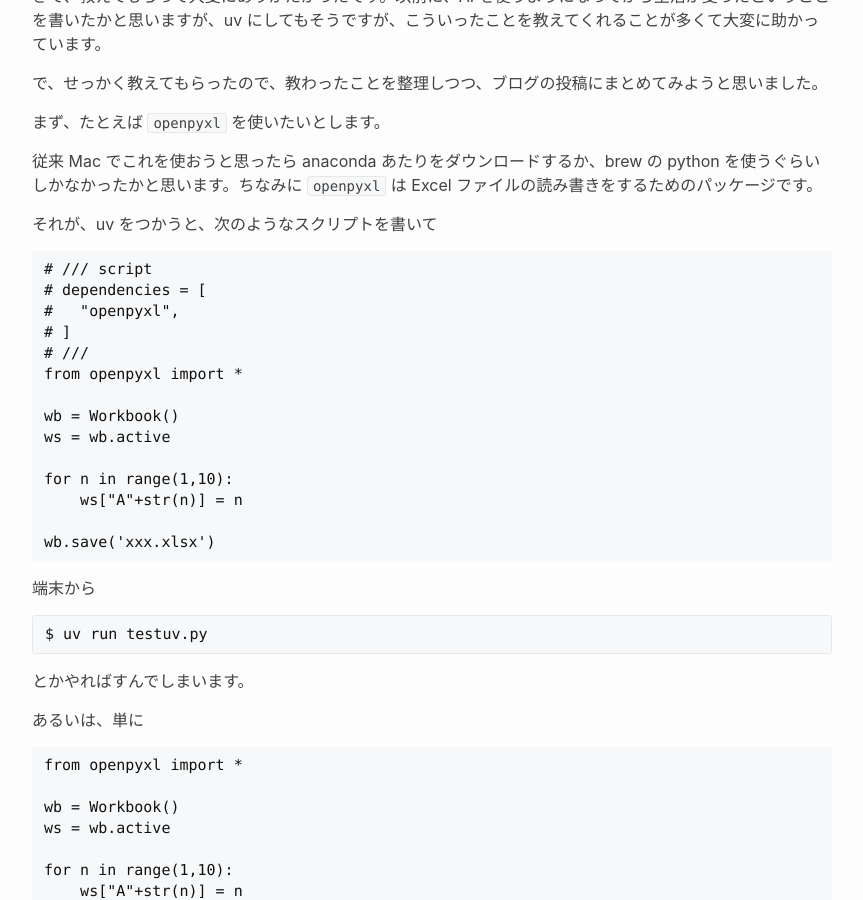
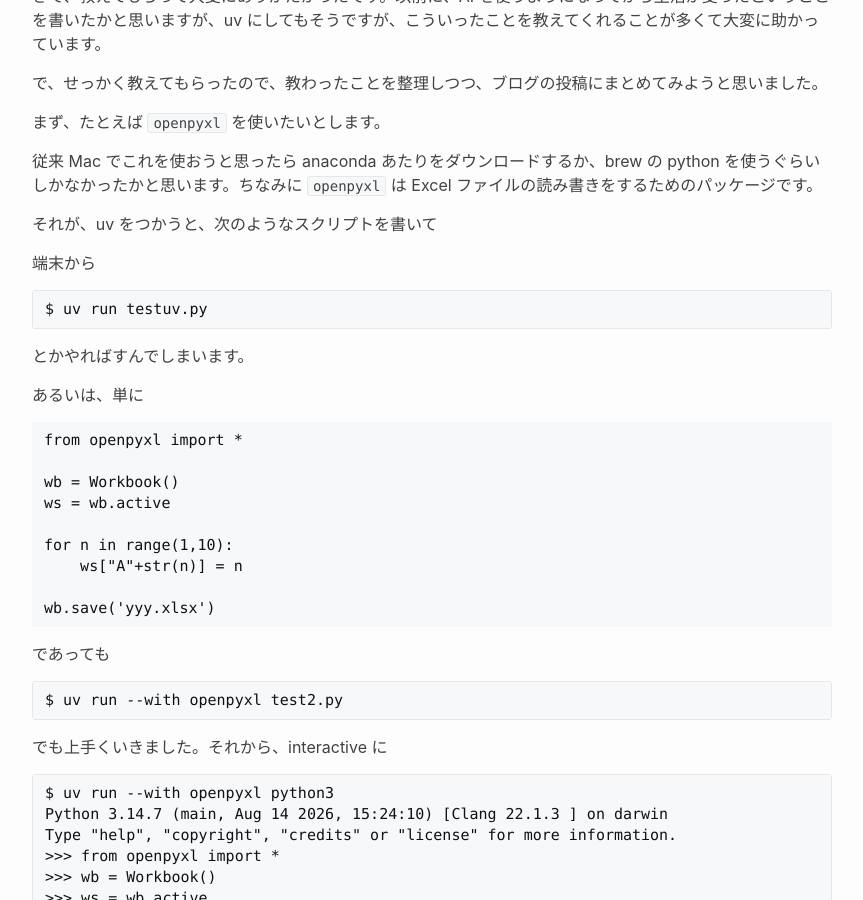
Before and after one commit to eiu2/eiu2.github.com, a Jekyll site: the page built from _posts/2026-08-29-python.md, in a window 1280 px wide and 900 px high, scrolled down 323 px. Shown: the whole window, without its empty margins (208-1071 px from the left). Built offline with Jekyll 4.4.1, drawn with Linux system fonts in a browser that asks for light colours; nearby versions of some CDN libraries.

Commit message:
Update 2026-08-29-python.md

```diff
--- a/_posts/2026-08-29-python.md
+++ b/_posts/2026-08-29-python.md
@@ -17,22 +17,7 @@
 
 それが、uv をつかうと、次のようなスクリプトを書いて
 
-~~~ python3
-# /// script
-# dependencies = [
-#   "openpyxl",
-# ]
-# ///
-from openpyxl import *
 
-wb = Workbook()
-ws = wb.active
-
-for n in range(1,10):
-    ws["A"+str(n)] = n
-
-wb.save('xxx.xlsx')
-~~~
 
 端末から
 
```
